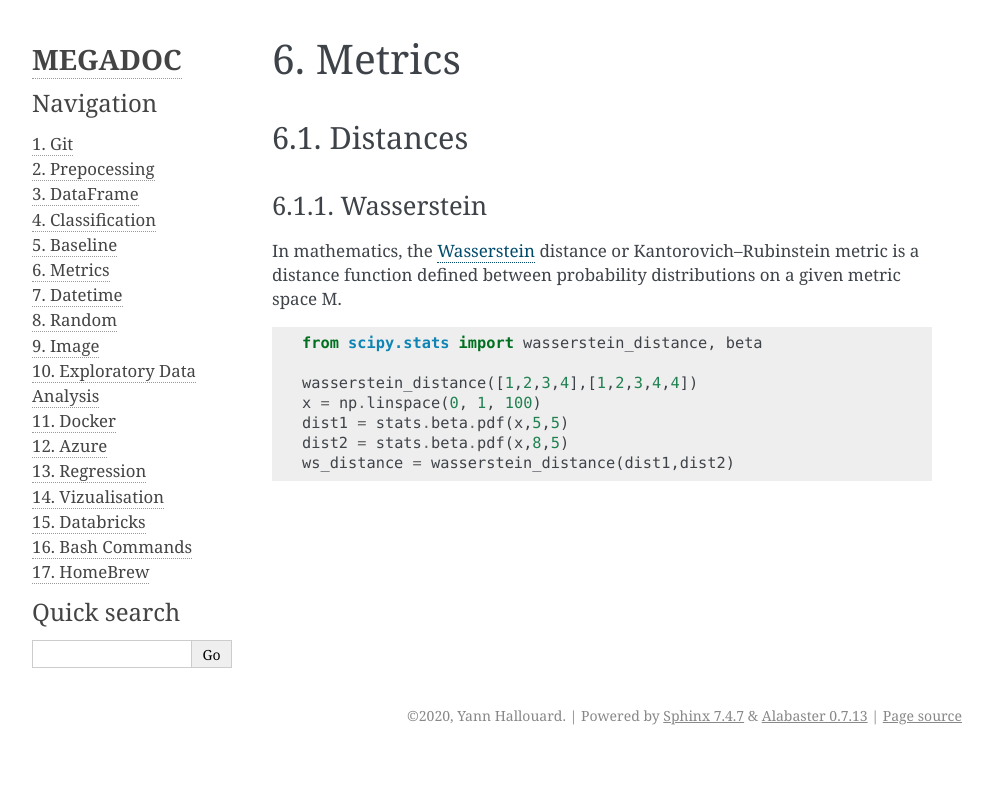
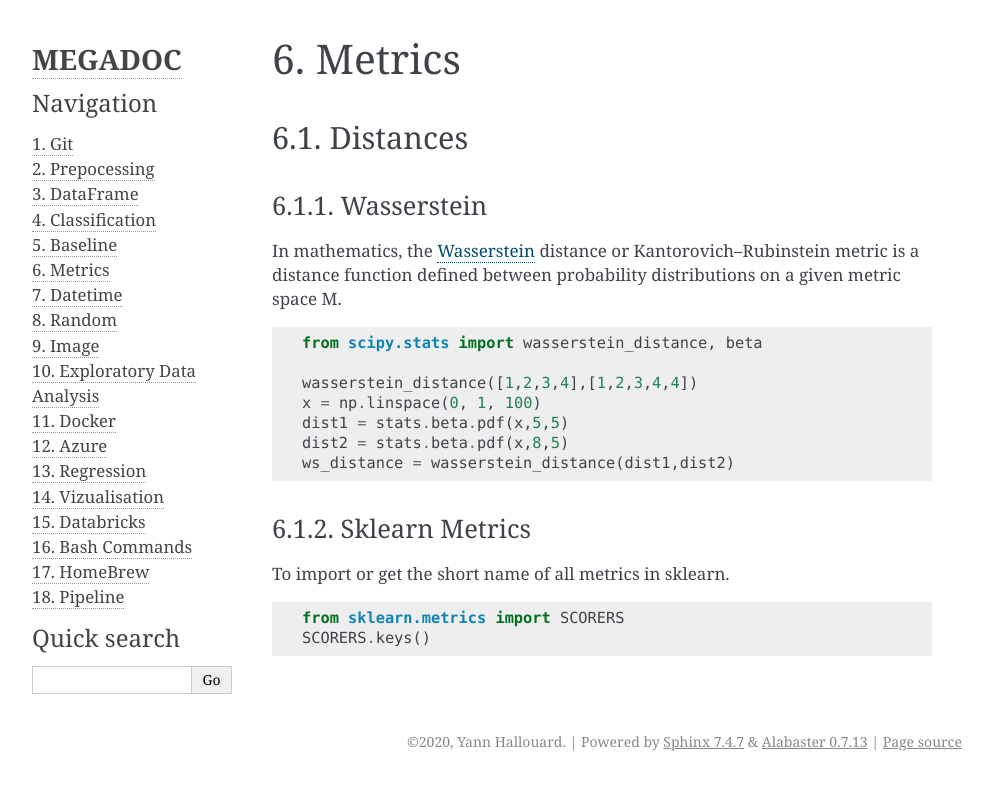
Before and after one commit to YHallouard/megadoc, a Sphinx documentation site: the page built from docs/Metrics.rst, in a window 1280 px wide. Shown: the top 790 px of the page, without its empty margins (148-1141 px from the left). Built offline with Sphinx 7.4.7, drawn with Linux system fonts in a browser that asks for light colours.

Commit message:
pipeline

```diff
--- a/docs/Metrics.rst
+++ b/docs/Metrics.rst
@@ -21,3 +21,13 @@ M.
    dist1 = stats.beta.pdf(x,5,5)
    dist2 = stats.beta.pdf(x,8,5)
    ws_distance = wasserstein_distance(dist1,dist2)
+
+
+Sklearn Metrics
+~~~~~~~~~~~~~~~
+To import or get the short name of all metrics in sklearn.
+
+.. code-block:: python
+
+    from sklearn.metrics import SCORERS
+    SCORERS.keys()
--- a/docs/index.rst
+++ b/docs/index.rst
@@ -25,3 +25,4 @@ Contents:
    Databricks
    Bash
    Homebrew
+   Pipeline
```
Also changed, not shown: docs/Pipeline.rst (added, +26 -0 lines).
